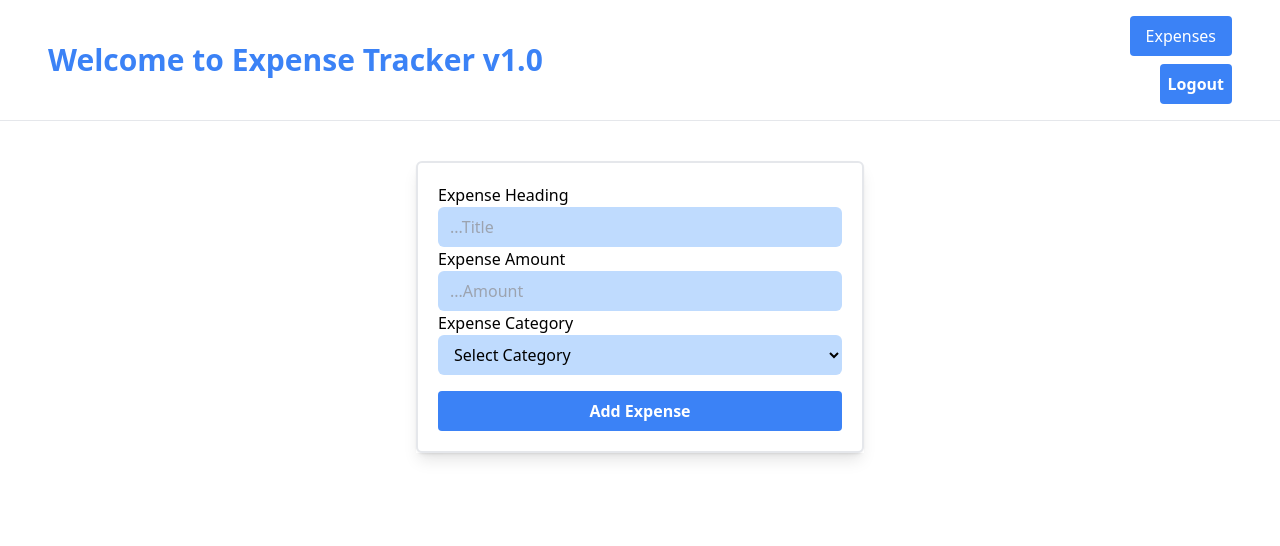
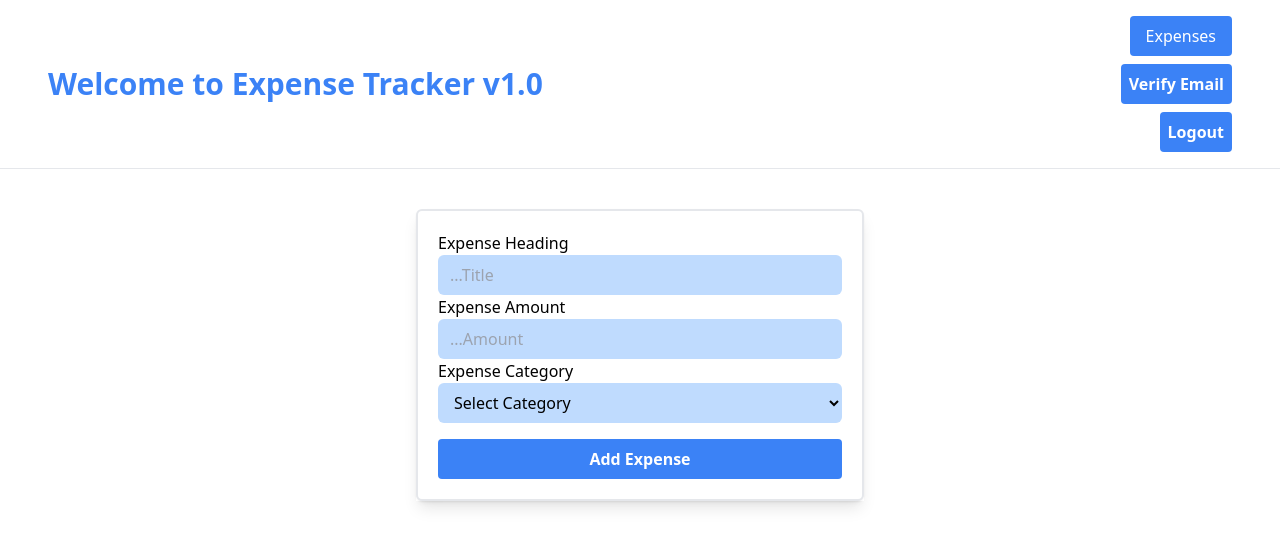
Before and after one commit to devmalya99/Expense-Tracker-RTK-Firebase, a React (Vite) app: page /addExpenseCard in a window 1280 px wide. Shown: the top 546 px of the page. Built offline with nearby package versions, Linux system fonts and the light colour scheme; no server answers; sample sign-in values are in the browser's storage.

Commit message:
profile verification

```diff
--- a/package.json
+++ b/package.json
@@ -11,6 +11,7 @@
   },
   "dependencies": {
     "@reduxjs/toolkit": "^2.2.1",
+    "axios": "^1.6.7",
     "firebase": "^10.8.1",
     "react": "^18.2.0",
     "react-dom": "^18.2.0",
--- a/src/Components/AddExpenseForm.jsx
+++ b/src/Components/AddExpenseForm.jsx
@@ -7,7 +7,7 @@ import { useDispatch } from 'react-redux';
 import ThemeButton from './Buttons/ThemeButton';
 import { addExpense } from '../ReduxStore/Slices/expenseSlice';
 import LogoutButton from './Buttons/LogoutButton';
-
+import VerifyEmail from "./Buttons/VerifyEmail";
 const AddExpenseCard = () => {
 
 
@@ -79,6 +79,7 @@ const AddExpenseCard = () => {
               >
                 Expenses
               </Link>
+              <VerifyEmail/>
 
 
               <LogoutButton/>
--- /dev/null
+++ b/src/Components/Buttons/VerifyEmail.jsx
@@ -0,0 +1,74 @@
+// Import necessary dependencies
+import { useState, useEffect } from 'react';
+import { FirebaseAuthentication } from '../../Firebase/FirebaseConfig';
+import axios from 'axios';
+
+// Define your API Key and the endpoint URL
+const API_KEY = 'AIzaSyA5AMoLCs0LylGNaa_jY7Vk_6PdBeULeMA';
+const VERIFY_EMAIL_REQUEST =`https://identitytoolkit.googleapis.com/v1/accounts:sendOobCode?key=${API_KEY}`;
+
+const VerifyEmail = () => {
+    // Define and initialize the user and message states
+    const [user, setUser] = useState(null);
+    const [message, setMessage] = useState('');
+    const [isVerified, setIsVerified] = useState(false);
+
+    useEffect(() => {
+        if(user){
+              console.log("user is", user);
+              user.emailVerified ? setIsVerified(true) : setIsVerified(false);
+        }
+    }, [user]);
+
+     // Function to handle email verification
+     const handleVerify = async () => {
+        // Get the current user's ID token
+        const idToken = await FirebaseAuthentication.currentUser?.getIdToken(true);
+
+        // Log the ID token and endpoint URL for checking
+        console.log(`idToken: ${idToken}`);
+        console.log(`VERIFY_EMAIL_REQUEST: ${VERIFY_EMAIL_REQUEST}`);
+
+        // Executes if idToken exists
+        if(idToken){
+            // Set the user state
+            setUser(FirebaseAuthentication.currentUser);
+
+            // Use axios to send a POST request to the email verification endpoint
+            axios.post(VERIFY_EMAIL_REQUEST, {
+                'requestType': 'VERIFY_EMAIL',
+                'idToken': idToken
+            })
+            .then((res) => {
+                // On request success, set the message state and trigger an alert
+                const newMessage = `A verification link has been sent to ${res.data.email}. Please check your email.`;
+                setMessage(newMessage);
+                alert(newMessage);
+            })
+            .catch((error) => {
+                // Handle request failure, classify the cause based on the error message
+                if (error.response && error.response.data.error.message === "INVALID_ID_TOKEN") {
+                    setMessage("Your credential is no longer valid. Please sign in again.");
+                } else if (error.response && error.response.data.error.message === "USER_NOT_FOUND") {
+                    setMessage("There is no user record corresponding to this identifier. The user may have been deleted.");
+                } else {
+                    setMessage(error.message);
+                }
+            });
+        }
+    }
+
+    // Component rendering
+    return (
+        <div>
+            <button
+                className="ml-4 mt-2 bg-blue-500 hover:bg-blue-700 text-white font-bold p-2 rounded"
+                onClick={handleVerify}>
+                    {isVerified? "Verified Profile": "Verify Email"}
+
+            </button>
+        </div>
+    );
+}
+
+export default VerifyEmail;
--- a/src/Components/SignupForm.jsx
+++ b/src/Components/SignupForm.jsx
@@ -126,7 +126,7 @@ const Signup = () => {
 
               <button
                 type="submit"
-                className="w-full text-white bg-primary-600 hover:bg-primary-700 focus:ring-4 focus:outline-none focus:ring-primary-300 font-medium rounded-lg text-sm px-5 py-2.5 text-center dark:bg-primary-600 dark:hover:bg-primary-700 dark:focus:ring-primary-800"
+                className="w-full bg-blue-600 text-white bg-primary-600 hover:bg-primary-700 focus:ring-4 focus:outline-none focus:ring-primary-300 font-medium rounded-lg text-sm px-5 py-2.5 text-center dark:bg-primary-600 dark:hover:bg-primary-700 dark:focus:ring-primary-800"
               >
                 Sign Up
               </button>
```
Also changed, not shown: 2 other files (tests, documents, lock files or other folders).
